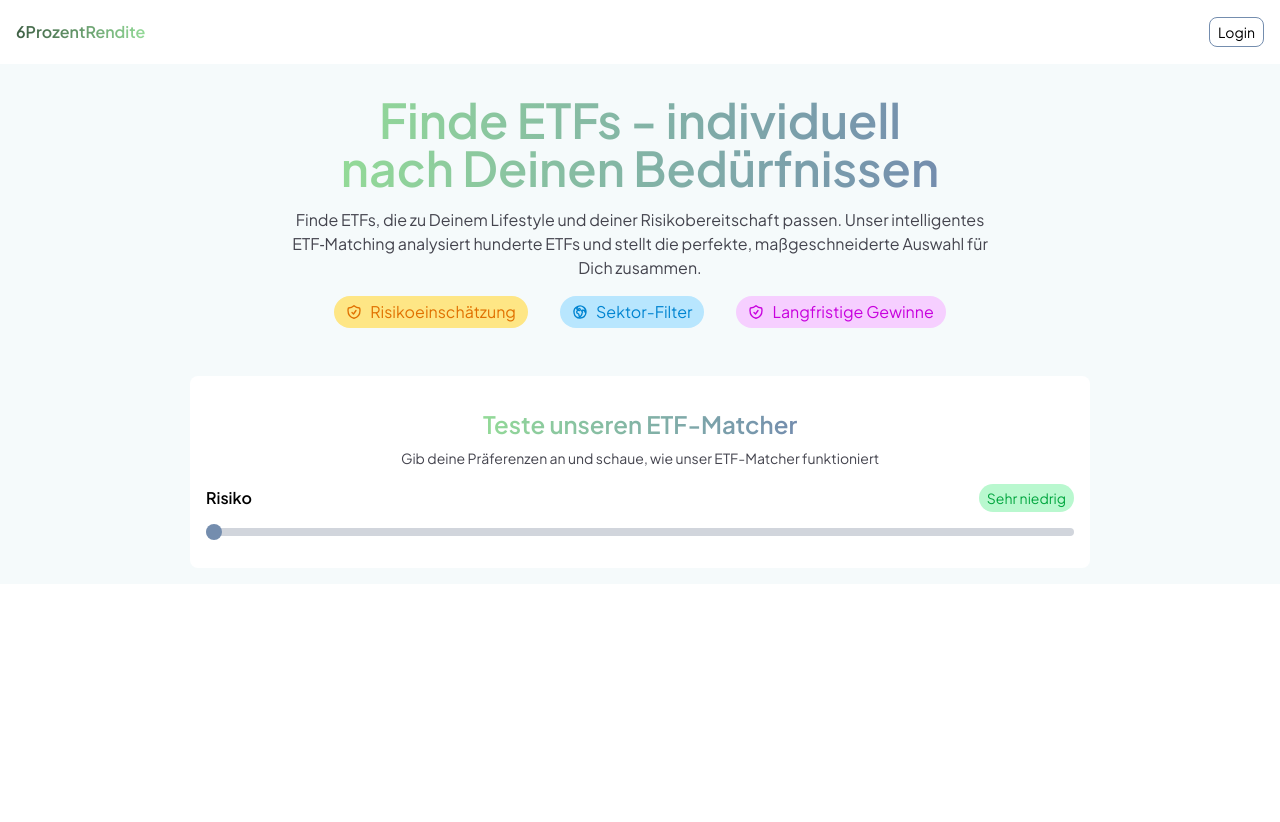
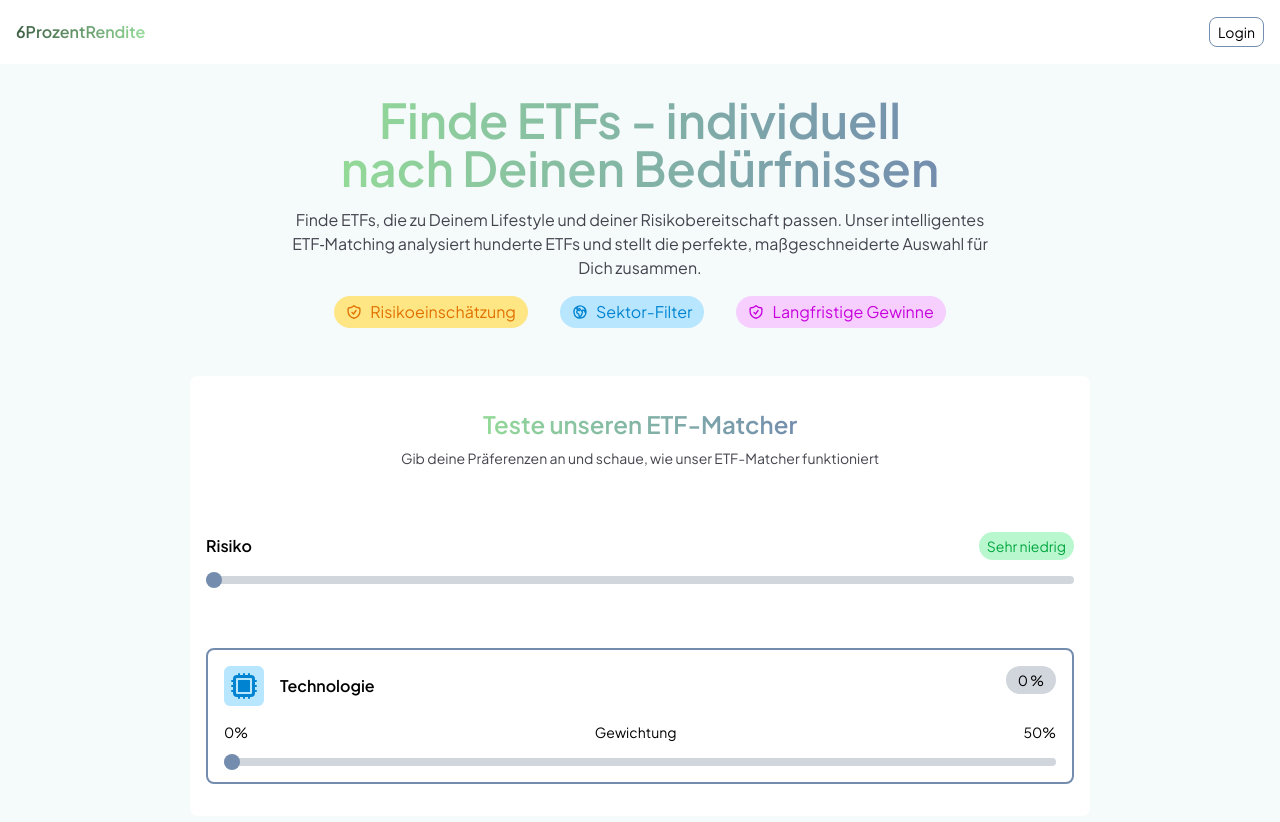
Before and after one commit to KyleKreuter/6ProzentRendite-frontend, a React (Vite) app: page / in a window 1280 px wide. Shown: the top 822 px of the page. Before the commit the page ends 800 px from the top, so only its background shows below. Built offline with nearby package versions, Linux system fonts and the light colour scheme.

Commit message:
"Add SectorPreferenceComponent with slider for ETF sector weighting"

```diff
--- a/src/components/matcher/EtfMatcherComponent.jsx
+++ b/src/components/matcher/EtfMatcherComponent.jsx
@@ -1,16 +1,29 @@
 import React, {useState} from 'react';
 import RiskLevelComponent from "@/components/matcher/risk/RiskLevelComponent.jsx";
+import SectorPreferenceComponent from "@/components/matcher/sector/SectorPreferenceComponent.jsx";
+import {CpuChipIcon} from "@heroicons/react/24/solid/index.js";
 
 const EtfMatcherComponent = () => {
     const [riskValue, setRiskValue] = useState("LOW")
     return (
         <div className={"w-full h-full px-4 py-4 bg-pastel-cyan/10 flex items-center justify-center"}>
-            <div className={"w-full bg-white rounded-lg flex items-center justify-center px-4 py-8 flex-col gap-4 max-w-[900px]"}>
+            <div
+                className={"w-full bg-white rounded-lg flex items-center justify-center px-4 py-8 flex-col gap-16 max-w-[900px]"}>
                 <div className={"flex flex-col gap-2 items-center justify-center"}>
-                    <p className={"text-xl md:text-2xl font-semibold bg-clip-text text-transparent bg-gradient-to-r from-light-green to-pastel-blue"}>Teste unseren ETF-Matcher</p>
-                    <p className={"text-sm text-text-secondary text-center"}>Gib deine Präferenzen an und schaue, wie unser ETF-Matcher funktioniert</p>
+                    <p className={"text-xl md:text-2xl font-semibold bg-clip-text text-transparent bg-gradient-to-r from-light-green to-pastel-blue"}>Teste
+                        unseren ETF-Matcher</p>
+                    <p className={"text-sm text-text-secondary text-center"}>Gib deine Präferenzen an und schaue, wie
+                        unser ETF-Matcher funktioniert</p>
                 </div>
                 <RiskLevelComponent onRiskValueChange={(riskValue) => setRiskValue(riskValue)}/>
+                <SectorPreferenceComponent
+                    icon={
+                        <div className={"w-10 h-10 bg-sky-200 rounded-md flex items-center justify-center text-sky-600"}>
+                            <CpuChipIcon className={"size-8"}/>
+                        </div>}
+                    headline={"Technologie"}
+                    color={{bg: "bg-sky-200", text: "text-sky-600"}}
+                />
             </div>
         </div>
     );
--- /dev/null
+++ b/src/components/matcher/sector/SectorPreferenceComponent.jsx
@@ -0,0 +1,33 @@
+import React, {useState} from 'react';
+import SectorPreferenceSliderComponent from "@/components/matcher/sector/SectorPreferenceSliderComponent.jsx";
+
+const SectorPreferenceComponent = ({icon, headline, color, onWeightChange}) => {
+    const [weight, setWeight] = useState(0)
+    return (
+        <div
+            className={`w-full rounded-lg border-pastel-blue border-2 p-4 flex items-center justify-center flex-col gap-4 ${weight > 0 && "shadow-lg"}`}>
+            <div className={"flex items-start justify-between w-full"}>
+                <div className={"flex items-center justify-center gap-4"}>
+                    {icon}
+                    <p className={`font-semibold ${weight > 0 && color.text}`}>{headline}</p>
+                </div>
+                <div className={`flex items-center justify-center rounded-full ${weight > 0 && color.text} ${weight > 0 ? color.bg : "bg-gray-300"} py-1 px-3 text-sm`}>
+                    {weight} %
+                </div>
+            </div>
+            <div className={"flex items-center justify-between w-full text-sm"}>
+                <p>0%</p>
+                <p>Gewichtung</p>
+                <p>50%</p>
+            </div>
+            <div className={"flex items-center justify-center w-full"}>
+                <SectorPreferenceSliderComponent onWeightChange={(weight) => {
+                    setWeight(weight)
+                    onWeightChange(weight)
+                }}/>
+            </div>
+        </div>
+    );
+};
+
+export default SectorPreferenceComponent;
--- /dev/null
+++ b/src/components/matcher/sector/SectorPreferenceSliderComponent.jsx
@@ -0,0 +1,30 @@
+import React, {useState} from 'react';
+import * as Slider from "@radix-ui/react-slider";
+
+const SectorPreferenceSliderComponent = ({onWeightChange}) => {
+    const [preferenceWeight, setPreferenceWeight] = useState(0)
+    return (
+        <div className={"w-full"}>
+            <Slider.Root
+                className="relative flex w-full touch-none select-none items-center"
+                value={[preferenceWeight]}
+                onValueChange={(val) => {
+                    setPreferenceWeight(val[0])
+                    onWeightChange(val[0])
+                }}
+                min={0}
+                max={50}
+                step={1}
+            >
+                <Slider.Track className="relative h-2 flex-1 rounded-full bg-gray-300">
+                    <Slider.Range
+                        className="absolute h-full rounded-full bg-gradient-to-r bg-pastel-cyan"/>
+                </Slider.Track>
+                <Slider.Thumb
+                    className="block h-4 w-4 rounded-full bg-pastel-blue focus:outline-none hover:cursor-pointer"/>
+            </Slider.Root>
+        </div>
+    );
+};
+
+export default SectorPreferenceSliderComponent;
```
